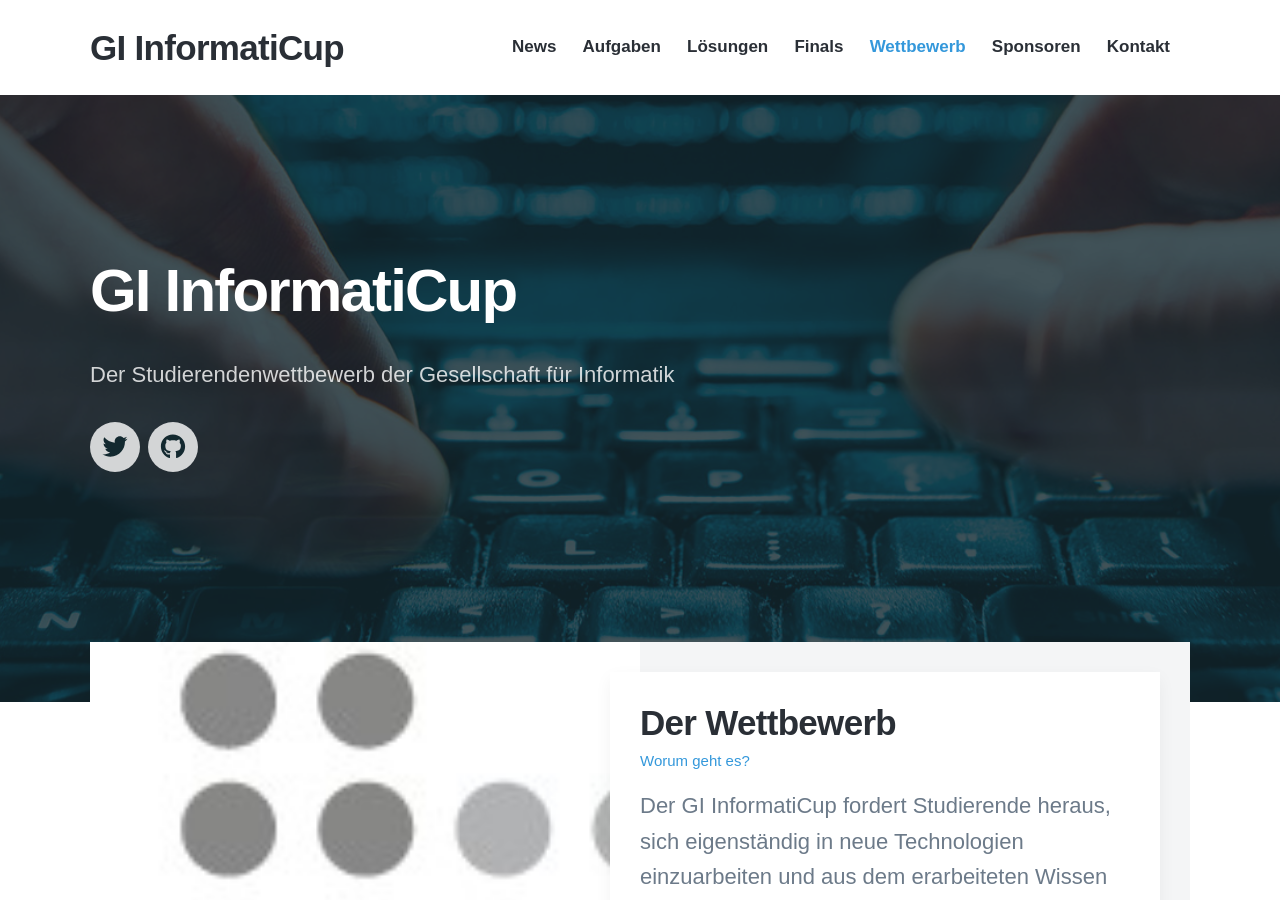
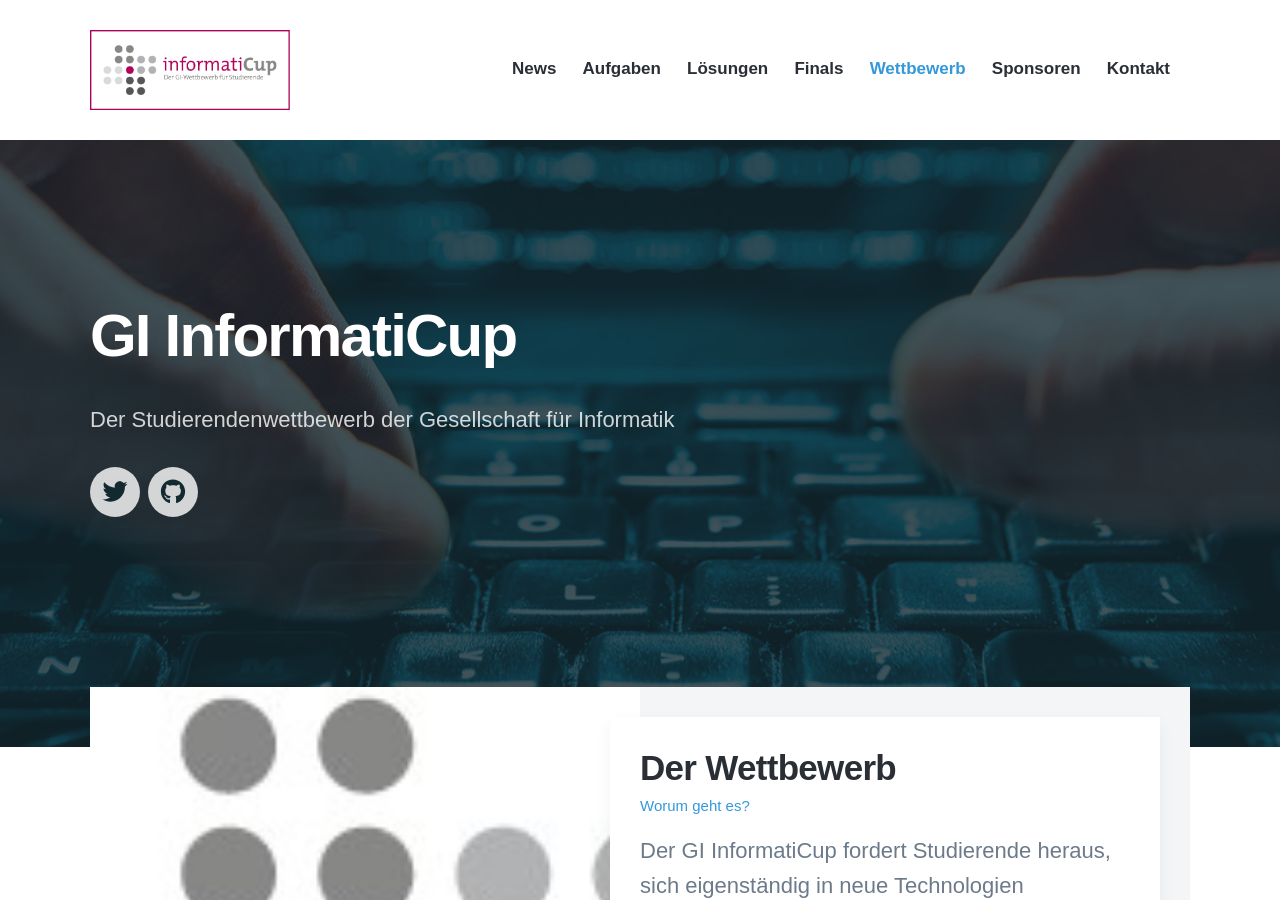
Before and after one commit to informatiCup/informaticup.github.io, a Jekyll site: the page built from index.html, in a window 1280 px wide and 900 px high. Built offline with Jekyll 4.4.1, drawn with Linux system fonts in a browser that asks for light colours; nearby versions of some CDN libraries; some web fonts are replaced.

Commit message:
Update settings.yml

```diff
--- a/_data/settings.yml
+++ b/_data/settings.yml
@@ -3,7 +3,7 @@
   favicon_image: /images/favicon.png
 
 header_settings:
-  logo_image:
+  logo_image: /images/informaticup-logo.jpg
   logo_width: 200
 
 menu_settings:
```
